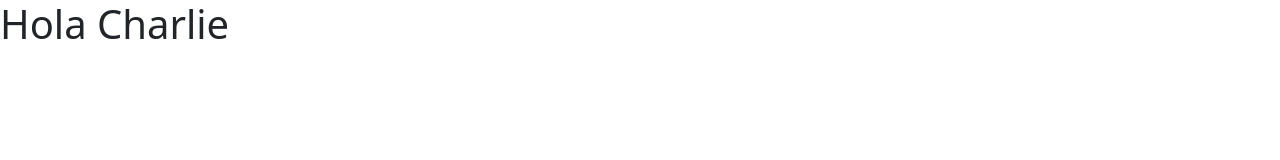
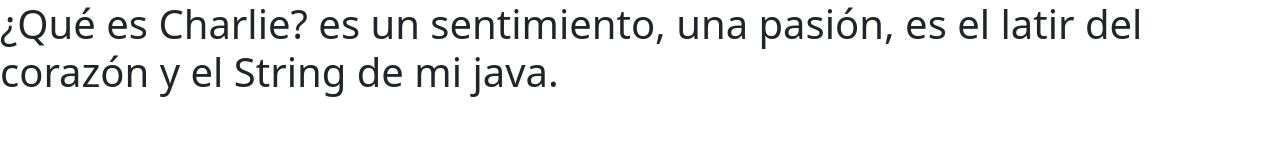
Before and after one commit to RolloGordo/LabIHM, a plain HTML site: page index.html in a window 1280 px wide. Drawn offline with nearby package versions, Linux system fonts and the light colour scheme.

Commit message:
BootStrap

```diff
--- a/index.html
+++ b/index.html
@@ -7,7 +7,7 @@
     <link href="https://cdn.jsdelivr.net/npm/bootstrap@5.3.3/dist/css/bootstrap.min.css" rel="stylesheet" integrity="sha384-QWTKZyjpPEjISv5WaRU9OFeRpok6YctnYmDr5pNlyT2bRjXh0JMhjY6hW+ALEwIH" crossorigin="anonymous">
   </head>
   <body>
-    <h1>Hola Charlie</h1>
+    <h1>¿Qué es Charlie? es un sentimiento, una pasión, es el latir del corazón y el String de mi java.</h1>
     <script src="https://cdn.jsdelivr.net/npm/bootstrap@5.3.3/dist/js/bootstrap.bundle.min.js" integrity="sha384-YvpcrYf0tY3lHB60NNkmXc5s9fDVZLESaAA55NDzOxhy9GkcIdslK1eN7N6jIeHz" crossorigin="anonymous"></script>
   </body>
 </html>
```
